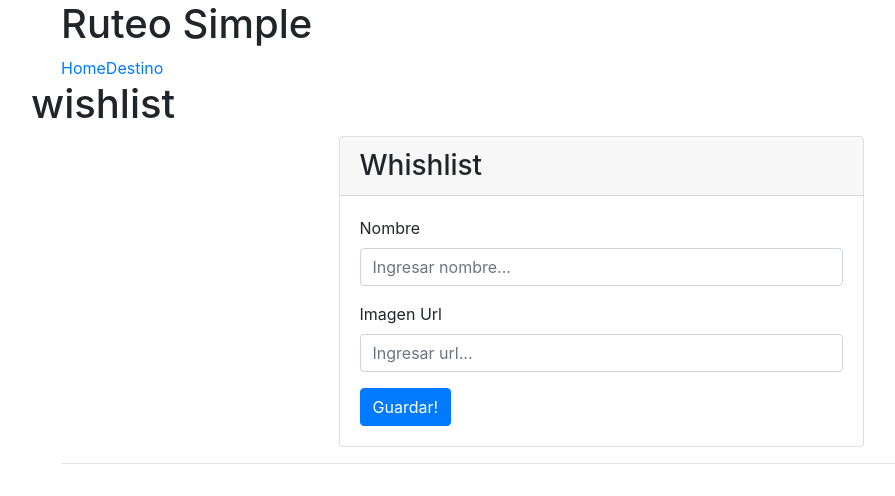
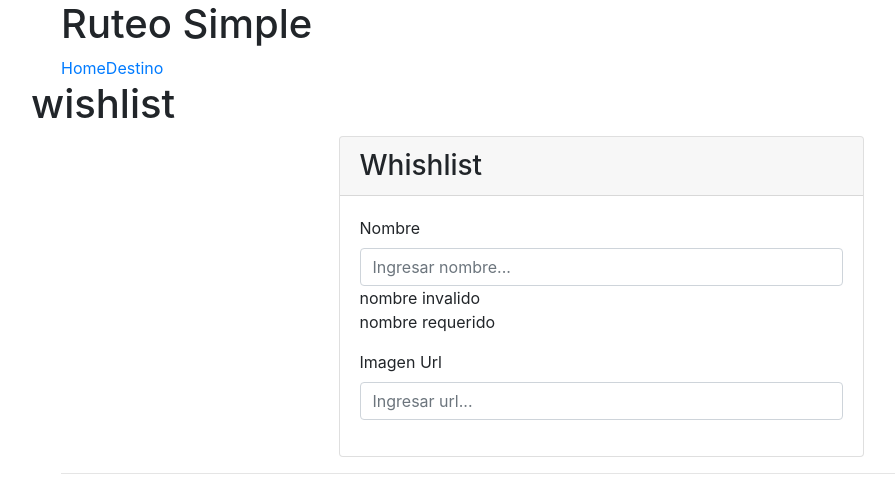
Before and after one commit to leonardo-teles/wishlist, an Angular app: page /home in a window 1280 px wide. Shown: the top 496 px of the page, without its empty margins (39-934 px from the left). Built offline with nearby package versions, Linux system fonts and the light colour scheme.

Commit message:
Uso de Validaciones Provistas por Angular

```diff
--- a/src/app/form-destino-viaje/form-destino-viaje.component.html
+++ b/src/app/form-destino-viaje/form-destino-viaje.component.html
@@ -5,11 +5,13 @@
       <label for="nombre">Nombre</label>
       <input type="text" class="form-control" id="nombre" placeholder="Ingresar nombre..."
              [formControl]="fg.controls['nombre']">
+        <div *ngIf="!fg.controls['nombre'].valid">nombre invalido</div>
+        <div *ngIf="fg.controls['nombre'].hasError('required')">nombre requerido</div>
   </div>
   <div class="form-group">
       <label for="Imagen Url">Imagen Url</label>
       <input type="text" class="form-control" id="imagenUrl" placeholder="Ingresar url..."
              [formControl]="fg.controls['url']">
   </div>
-  <button type="submit" class="btn btn-primary">Guardar!</button>
+  <button type="submit" class="btn btn-primary" *ngIf="fg.valid">Guardar!</button>
 </form>
--- a/src/app/form-destino-viaje/form-destino-viaje.component.ts
+++ b/src/app/form-destino-viaje/form-destino-viaje.component.ts
@@ -1,5 +1,5 @@
 import { Component, OnInit, Output, EventEmitter } from '@angular/core';
-import { FormGroup, FormBuilder } from '@angular/forms';
+import { FormGroup, FormBuilder, Validators } from '@angular/forms';
 import { DestinoViaje } from '../models/destino-viaje.model';
 
 @Component({
@@ -18,7 +18,7 @@ export class FormDestinoViajeComponent implements OnInit {
 
     // vinculación con la TAG HTML
     this.fg = this.fb.group({
-      nombre: [''],
+      nombre: ['', Validators.required],
       url: ['']
     });
 
```
